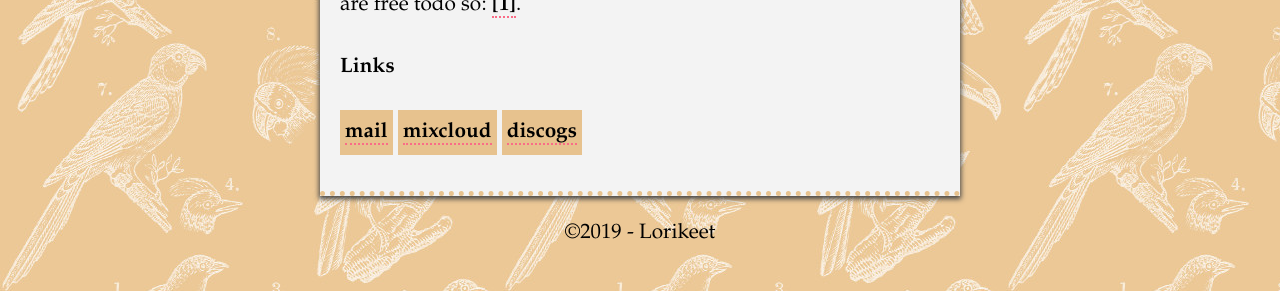
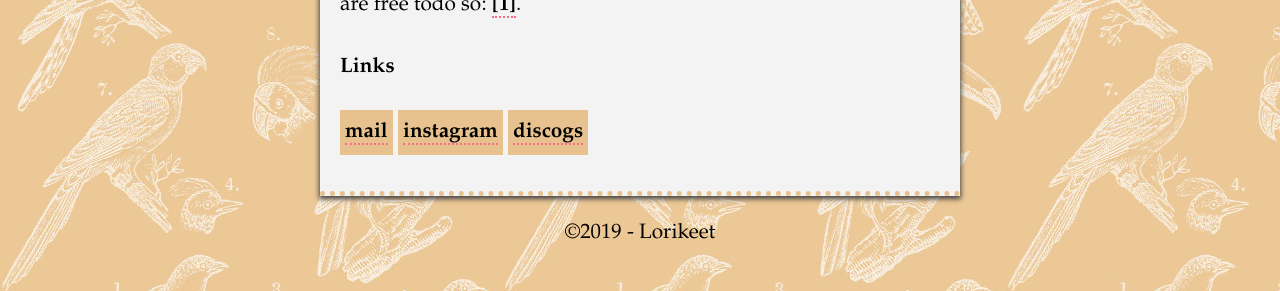
Before and after one commit to grdw/lorikeet, a Jekyll site: the page built from about/index.html, in a window 1280 px wide. Shown: the part 1197-1488 px from the top of the page. Built offline with Jekyll 4.4.1, drawn with Linux system fonts in a browser that asks for light colours.

Commit message:
Replace Mixcloud with IG

```diff
--- a/about/index.html
+++ b/about/index.html
@@ -40,7 +40,7 @@
     <strong>Links</strong>
     <ul class="tags">
       <li><a href='mailto:bird@lorikeet.nl'>mail</a></li>
-      <li><a href='https://www.mixcloud.com/lorikeet' target='_blank'>mixcloud</a></li>
+      <li><a href='https://www.instagram.com/lorikeetrecords/' target='_blank'>instagram</a></li>
       <li><a href='https://www.discogs.com/user/LorikeetRecords' target='_blank'>discogs</a></li>
     </ul>
   </p>
```
